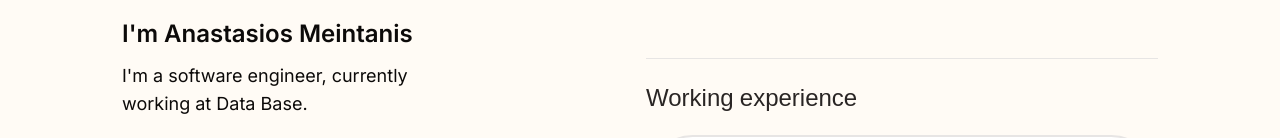
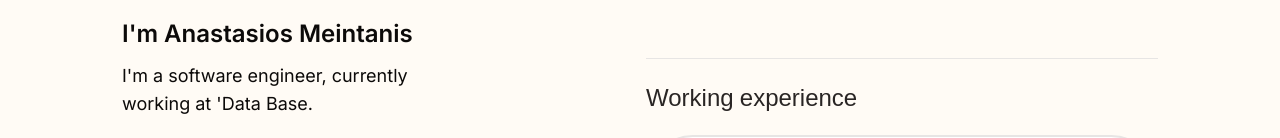
Before and after one commit to dv0c/dv0c-portfolio, a Next.js app: page / in a window 1280 px wide. Shown: the part 362-500 px from the top of the page. Built offline with nearby package versions, Linux system fonts and the light colour scheme.

Commit message:
modified:   src/components/Me.tsx

```diff
--- a/src/components/Me.tsx
+++ b/src/components/Me.tsx
@@ -16,7 +16,7 @@ const Me = () => {
           I'm Anastasios Meintanis
         </h2>
         <p className="text-lg max-w-[320px] text-center sm:text-left">
-          I'm a software engineer, currently working at{" "}
+          I'm a software engineer, currently working at &apos;
           <a href="https://www.data-base.gr/">Data Base</a>.
         </p>
       </div>
```
